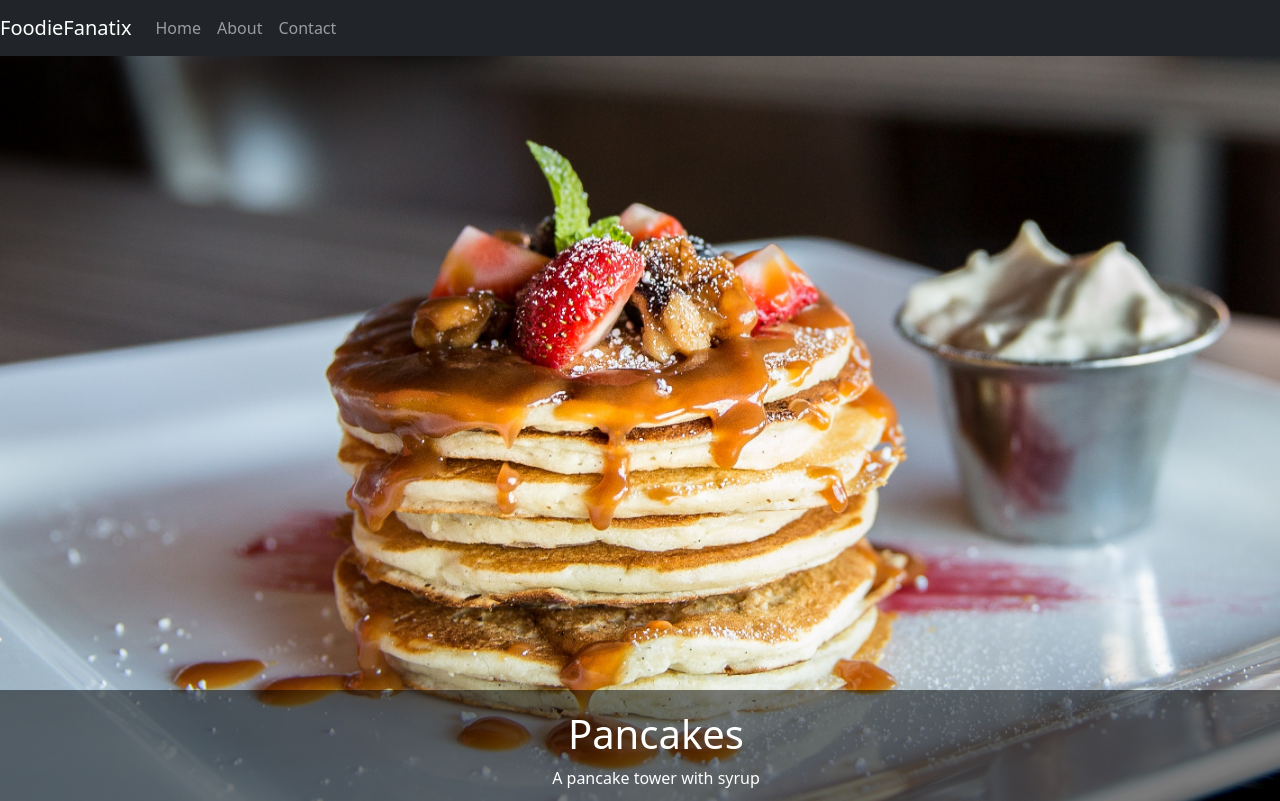
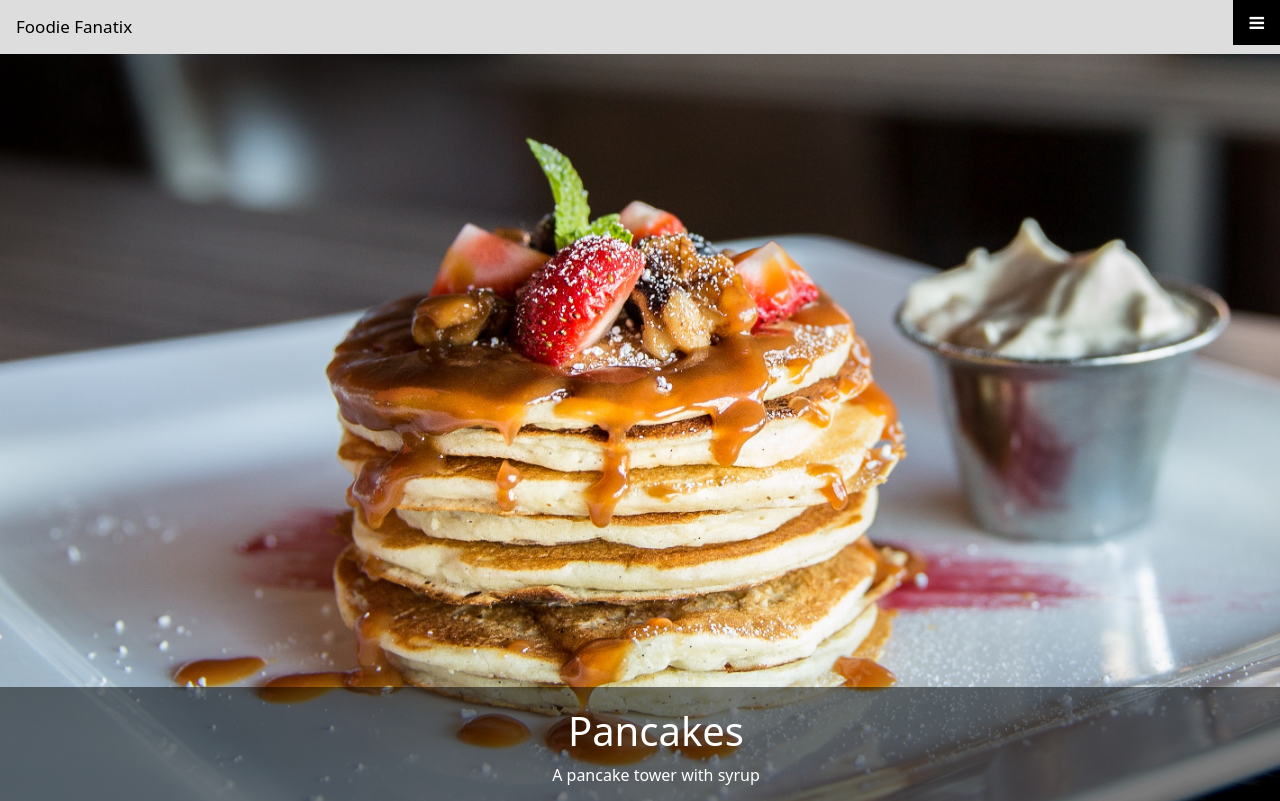
Before and after one commit to kaitlin-pillay-ITvarsity/Module-11-Assessment-2, a plain HTML site: page index.html in a window 1280 px wide. Shown: the top 801 px of the page. Drawn offline with Linux system fonts and the light colour scheme.

Commit message:
Module-11-Assessment-2

```diff
--- a/css/custom.css
+++ b/css/custom.css
@@ -38,3 +38,44 @@
         margin-top: 2rem;
     }
 }
+/* Style the navigation menu */
+.topnav {
+  overflow: hidden;
+  background-color: #333;
+  position: relative;
+}
+
+/* Hide the links inside the navigation menu (except for logo/home) */
+.topnav #myLinks {
+  display: none;
+}
+
+/* Style navigation menu links */
+.topnav a {
+  color: white;
+  padding: 14px 16px;
+  text-decoration: none;
+  font-size: 17px;
+  display: block;
+}
+
+/* Style the hamburger menu */
+.topnav a.icon {
+  background: black;
+  display: block;
+  position: absolute;
+  right: 0;
+  top: 0;
+}
+
+/* Add a grey background color on mouse-over */
+.topnav a:hover {
+  background-color: #ddd;
+  color: black;
+}
+
+/* Style the active link (or home/logo) */
+.active {
+  background-color: #04AA6D;
+  color: white;
+}
--- a/index.html
+++ b/index.html
@@ -8,19 +8,23 @@
 	</head>
 	<body>
 		<header>
-			<nav class="navbar navbar-expand-lg navbar-dark bg-dark">
-				<a href="#" class="navbar-brand">FoodieFanatix</a>
-					<button class="navbar-toggler" type="button" data-toggle="collapse" data-target="#navbar">
-					<span class="navbar-toggler-icon"></span>
-				</button>
-				<div class="collapse navbar-collapse" id="navbar">
-					<div class="navbar-nav">
-						<a href="index.html" class="nav-item nav-link">Home</a>
-						<a href="about.html" class="nav-item nav-link">About</a>
-						<a href="contact.html" class="nav-item nav-link">Contact</a>
-					</div>
-				</div>
-			</nav>
+			<!-- Load an icon library to show a hamburger menu (bars) on small screens -->
+<link rel="stylesheet" href="https://cdnjs.cloudflare.com/ajax/libs/font-awesome/4.7.0/css/font-awesome.min.css">
+
+<!-- Top Navigation Menu -->
+<div class="topnav">
+  <a href="#home" class="active">Foodie Fanatix</a>
+  <!-- Navigation links (hidden by default) -->
+  <div id="myLinks">
+    <a href="index.html">Home</a>
+    <a href="contact.html">Contact</a>
+    <a href="about.html">About</a>
+  </div>
+  <!-- "Hamburger menu" / "Bar icon" to toggle the navigation links -->
+  <a href="javascript:void(0);" class="icon" onclick="myFunction()">
+    <i class="fa fa-bars"></i>
+  </a>
+</div>
 		</header>
 
 		<main>
@@ -171,6 +175,15 @@
 
 		<script src="js/jquery-3.6.0.min.js"></script>
 		<script src="js/bootstrap.bundle.min.js"></script>
-
+		<script>
+			function myFunction() {
+  var x = document.getElementById("myLinks");
+  if (x.style.display === "block") {
+    x.style.display = "none";
+  } else {
+    x.style.display = "block";
+  }
+}
+		</script>
 	</body>
 </html>
```
